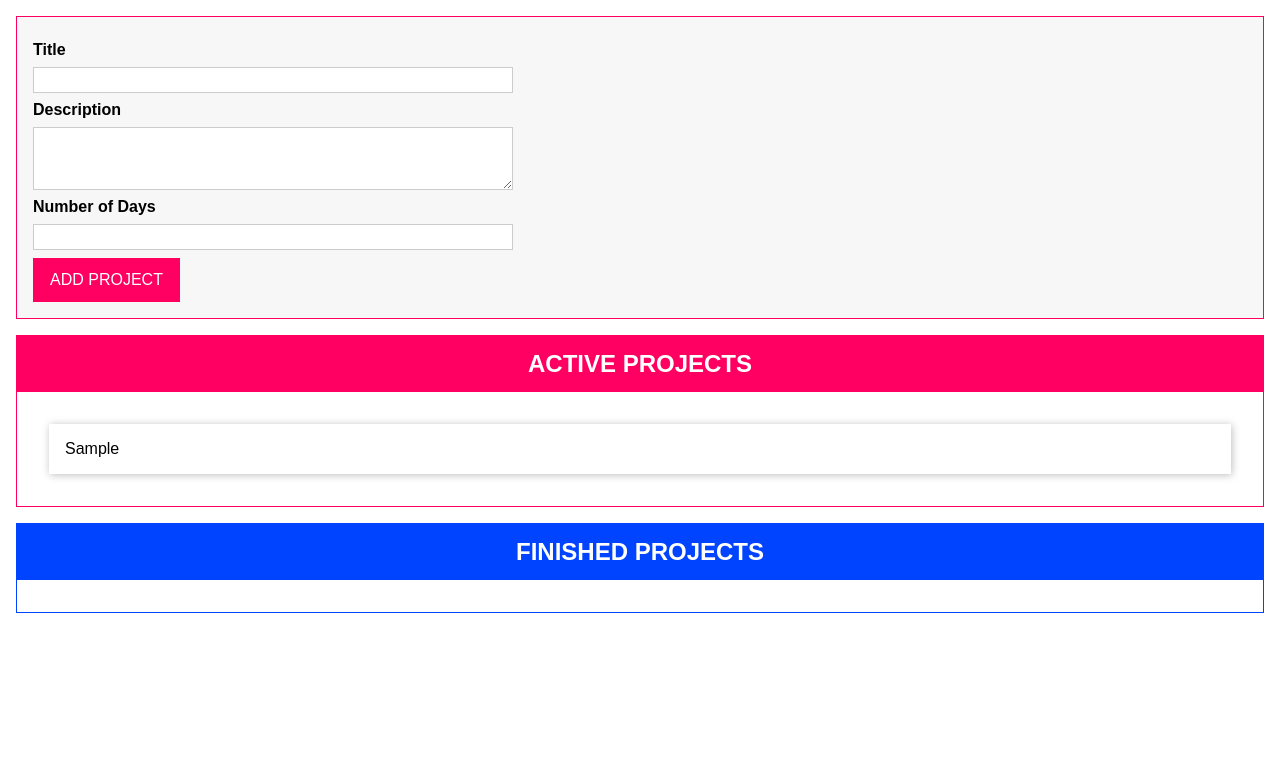
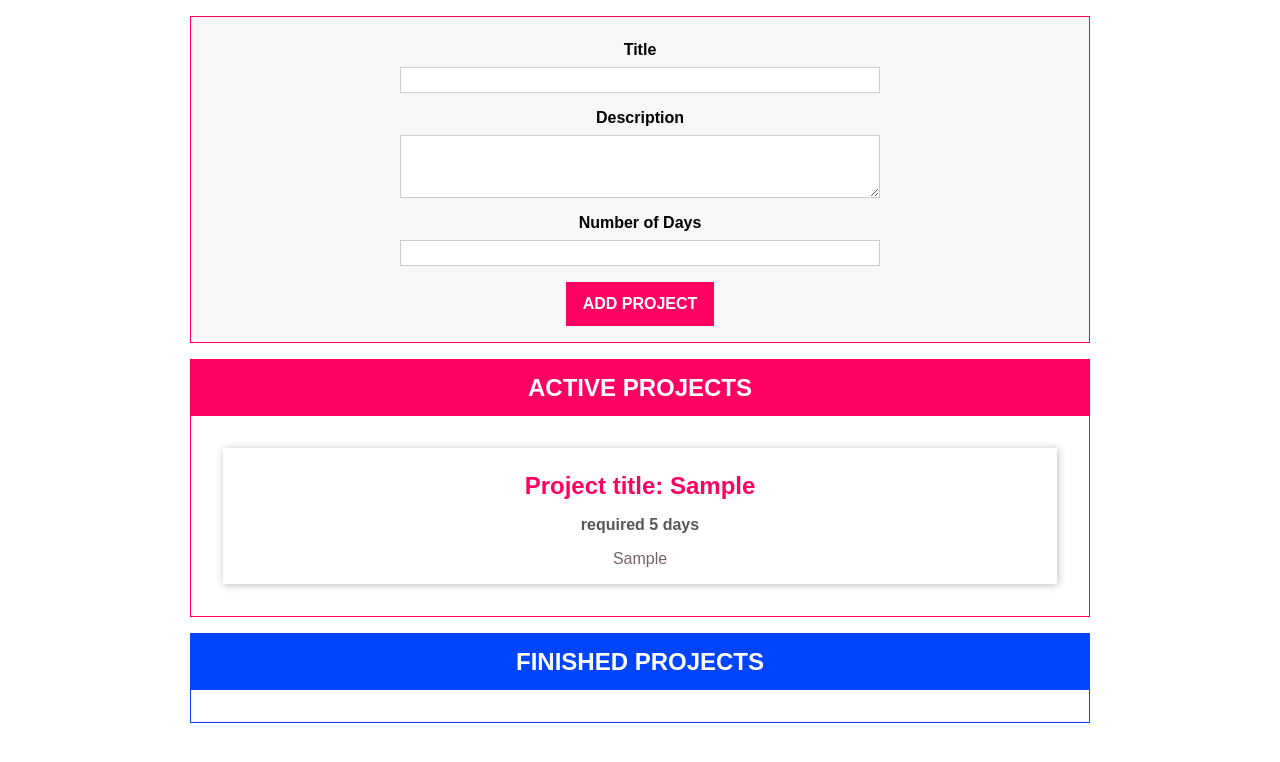
Before and after one commit to nightmodd/drag-and-drop-prjects, a website with bundled scripts: page index.html in a window 1280 px wide. Both pictures are taken after typing "Sample", "Sample", "5" into the empty fields and a click on the button "ADD PROJECT". Built offline with nearby package versions, Linux system fonts and the light colour scheme.

Commit message:
added drag and drop logic and finished the project

```diff
--- a/app.css
+++ b/app.css
@@ -28,6 +28,9 @@ textarea {
   width: 100%;
   max-width: 30rem;
   border: 1px solid #ccc;
+  margin: auto;
+  margin-bottom: 1rem;
+  margin-top: 0.5rem ;
 }
 
 input:focus,
@@ -38,6 +41,7 @@ textarea:focus {
 
 button {
   font: inherit;
+  font-weight: bold;
   background: #ff0062;
   border: 1px solid #ff0062;
   cursor: pointer;
@@ -57,6 +61,7 @@ button:active {
 
 .projects {
   margin: 1rem;
+  width: 90%;
   border: 1px solid #ff0062;
 }
 
@@ -68,6 +73,10 @@ button:active {
   align-items: center;
 }
 
+#user-input {
+  width: 90%;
+  text-align: center;
+}
 #finished-projects {
   border-color: #0044ff;
 }
@@ -75,6 +84,8 @@ button:active {
 #finished-projects header {
   background: #0044ff;
 }
+
+
 
 .projects h2 {
   margin: 0;
@@ -91,6 +102,8 @@ button:active {
   box-shadow: 1px 1px 8px rgba(0, 0, 0, 0.26);
   padding: 1rem;
   margin: 1rem;
+  text-align: center;
+  background-color: white;
 }
 
 .projects li h2 {
@@ -107,17 +120,18 @@ button:active {
   font-size: 1rem;
 }
 
-.project li p {
+.projects li p {
   margin: 0;
+  color: rgb(119, 99, 99);
 }
 
 .droppable {
-  background: #ffe3ee;
+  background: #ebc4d4;
 }
 
 
 #finished-projects .droppable {
-  background: #d6e1ff;
+  background: #c1cce9;
 }
 
 #user-input {
@@ -126,3 +140,20 @@ button:active {
   border: 1px solid #ff0062;
   background: #f7f7f7;
 }
+
+
+@media screen    and (min-width: 768px) {
+
+  #user-input {
+    margin: 1rem auto;
+
+    max-width: 56.25rem;
+  }
+  .projects {
+    max-width: 56.25rem;
+    justify-content: space-between;
+    margin: 1rem auto;
+  }
+
+
+}
--- a/index.html
+++ b/index.html
@@ -27,7 +27,11 @@
       </form>
     </template>
     <template id="single-project">
-      <li></li>
+      <li draggable="true">
+        <h2></h2>
+        <h3></h3>
+        <p></p>
+      </li>
     </template>
     <template id="project-list">
       <section class="projects">
--- a/src/app.ts
+++ b/src/app.ts
@@ -1,3 +1,16 @@
+//Drag and Drop interfaces
+//the projectItem
+interface Draggable {
+  dragStartHandler(event: DragEvent): void;
+  dragEndHandler(event: DragEvent): void;
+}
+//the projectList
+interface DragTarget {
+  dragOverHandler(event: DragEvent): void;
+  dropHandler(event: DragEvent): void;
+  dragLeaveHandler(event: DragEvent): void;
+}
+
 //Project Type
 enum ProjectStatus {
   Active,
@@ -51,6 +64,19 @@ class ProjectState extends State<Project> {
       ProjectStatus.Active
     );
     this.projects.push(newProject);
+    this.updateListeners();
+  }
+
+  //to switch the status of the project
+  moveProject(projectId: string, newStatus: ProjectStatus) {
+    const project = this.projects.find((project) => project.id === projectId);
+    if (project && project.status !== newStatus) {
+      project.status = newStatus;
+      this.updateListeners();
+    }
+  }
+
+  private updateListeners() {
     for (const listenerFn of this.listeners) {
       listenerFn(this.projects.slice());
     }
@@ -162,10 +188,55 @@ abstract class Component<T extends HTMLElement, U extends HTMLElement> {
 }
 
 //ProjectItem class
+class ProjectItem
+  extends Component<HTMLUListElement, HTMLLIElement>
+  implements Draggable
+{
+  private project: Project;
 
+  get days() {
+    if (this.project.days === 1) {
+      return "required 1 day";
+    }
+    return `required ${this.project.days} days`;
+  }
+
+  constructor(hostId: string, project: Project) {
+    super("single-project", hostId, false, project.id);
+    this.project = project;
+
+    this.configure();
+    this.renderContent();
+  }
+
+  @autobind
+  dragStartHandler(event: DragEvent): void {
+    event.dataTransfer!.setData("text/plain", this.project.id);
+    event.dataTransfer!.effectAllowed = "move";
+  }
+  dragEndHandler(_: DragEvent): void {
+    console.log("DragEnd");
+  }
+
+  configure() {
+    this.element.addEventListener("dragstart", this.dragStartHandler);
+    this.element.addEventListener("dragend", this.dragEndHandler);
+  }
+
+  renderContent() {
+    this.element.querySelector(
+      "h2"
+    )!.textContent = `Project title: ${this.project.title}`;
+    this.element.querySelector("h3")!.textContent = this.days;
+    this.element.querySelector("p")!.textContent = this.project.description;
+  }
+}
 
 //ProjectList class
-class ProjectList extends Component<HTMLDivElement, HTMLElement> {
+class ProjectList
+  extends Component<HTMLDivElement, HTMLElement>
+  implements DragTarget
+{
   assignedProjects: any[];
 
   constructor(private type: "active" | "finished") {
@@ -176,7 +247,36 @@ class ProjectList extends Component<HTMLDivElement, HTMLElement> {
     this.renderContent();
   }
 
+  @autobind
+  dragOverHandler(event: DragEvent) {
+    //check if the data is text
+    if (event.dataTransfer && event.dataTransfer.types[0] === "text/plain") {
+      event.preventDefault(); //to allow drop
+      const listEl = this.element.querySelector("ul")!;
+      listEl.classList.add("droppable");
+    }
+  }
+
+  @autobind
+  dropHandler(event: DragEvent) {
+    const projectId = event.dataTransfer!.getData("text/plain");
+    projectState.moveProject(
+      projectId,
+      this.type === "active" ? ProjectStatus.Active : ProjectStatus.Finished
+    );
+  }
+
+  @autobind
+  dragLeaveHandler(_: DragEvent) {
+    const listEl = this.element.querySelector("ul")!;
+    listEl.classList.remove("droppable");
+  }
+
   configure() {
+    this.element.addEventListener("dragover", this.dragOverHandler);
+    this.element.addEventListener("drop", this.dropHandler);
+    this.element.addEventListener("dragleave", this.dragLeaveHandler);
+
     projectState.addListener((projects: Project[]) => {
       const relevantProjects = projects.filter((project) => {
         if (this.type === "active") {
@@ -207,9 +307,7 @@ class ProjectList extends Component<HTMLDivElement, HTMLElement> {
 
     //render the list of projects
     for (const project of this.assignedProjects) {
-      const listItem = document.createElement("li");
-      listItem.textContent = project.title;
-      listEl.appendChild(listItem);
+      new ProjectItem(this.element.querySelector("ul")!.id, project);
     }
   }
 }
```
